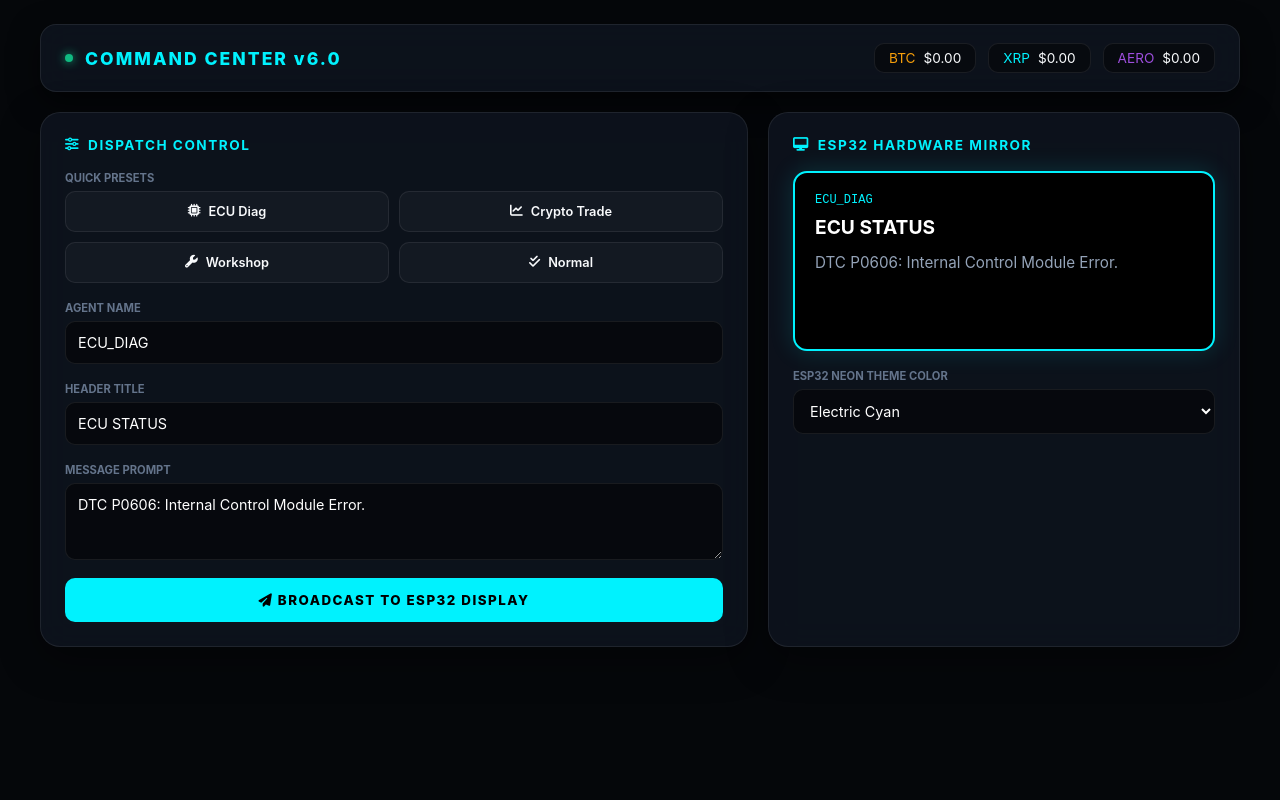
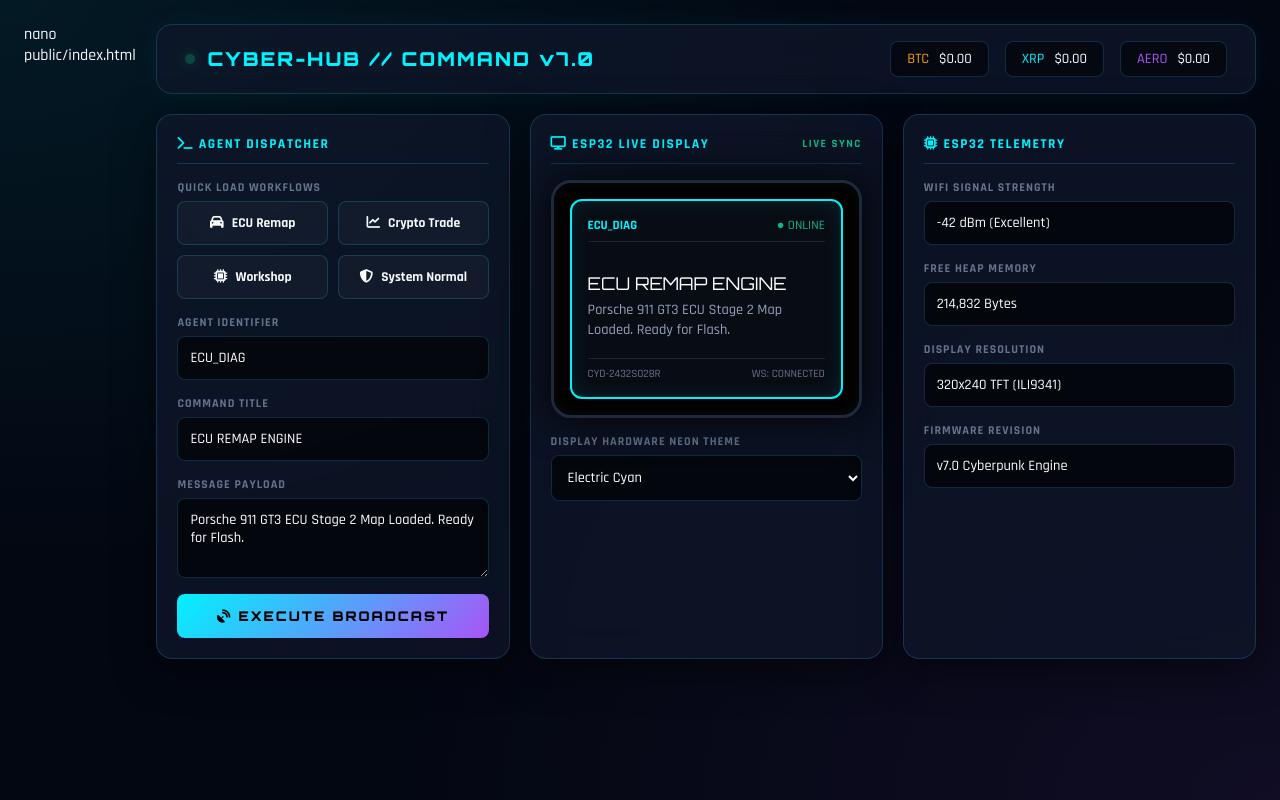
Before and after one commit to Kpavlo01/agent-server, a website: page public/index.html in a window 1280 px wide. Drawn offline with nearby package versions, Linux system fonts and the light colour scheme; no server answers.

Commit message:
Upgrade to v7.0 Cyberpunk Pro Interface

```diff
--- a/public/index.html
+++ b/public/index.html
@@ -1,18 +1,21 @@
+nano public/index.html
 <!DOCTYPE html>
 <html lang="el">
 <head>
   <meta charset="UTF-8" />
   <meta name="viewport" content="width=device-width, initial-scale=1.0" />
-  <title>Command Hub v6.0 Ultra</title>
+  <title>CYBER-HUB // Autonomous Command Center v7.0</title>
   <script src="/socket.io/socket.io.js"></script>
   <link rel="stylesheet" href="https://cdnjs.cloudflare.com/ajax/libs/font-awesome/6.4.0/css/all.min.css" />
   <style>
+    @import url('https://fonts.googleapis.com/css2?family=Orbitron:wght@400;700;900&family=Rajdhani:wght@500;600;700&display=swap');
+
     :root {
-      --bg: #05070a;
-      --card-bg: rgba(15, 20, 31, 0.85);
-      --card-border: rgba(255, 255, 255, 0.08);
+      --bg: #030712;
+      --card-bg: rgba(15, 23, 42, 0.75);
+      --card-border: rgba(56, 189, 248, 0.2);
       --cyan: #00f2fe;
-      --purple: #9d4edd;
+      --purple: #a855f7;
       --amber: #f59e0b;
       --green: #10b981;
       --red: #ef4444;
@@ -20,81 +23,86 @@
       --muted: #64748b;
     }
 
-    * { box-sizing: border-box; margin: 0; padding: 0; font-family: -apple-system, BlinkMacSystemFont, 'SF Pro Display', sans-serif; }
-    body { background: var(--bg); color: var(--text); min-height: 100vh; padding: 24px; display: flex; justify-content: center; }
+    * { box-sizing: border-box; margin: 0; padding: 0; font-family: 'Rajdhani', sans-serif; }
+    body {
+      background: var(--bg);
+      background-image:
+        radial-gradient(at 0% 0%, rgba(0, 242, 254, 0.08) 0px, transparent 50%),
+        radial-gradient(at 100% 100%, rgba(168, 85, 247, 0.08) 0px, transparent 50%);
+      color: var(--text); min-height: 100vh; padding: 24px; display: flex; justify-content: center;
+    }
 
-    .container { width: 100%; max-width: 1200px; display: flex; flex-direction: column; gap: 20px; }
+    .app { width: 100%; max-width: 1400px; display: flex; flex-direction: column; gap: 20px; }
 
-    /* HEADER */
+    /* HEADER / TICKER */
     header {
       background: var(--card-bg); border: 1px solid var(--card-border);
-      backdrop-filter: blur(16px); padding: 18px 24px; border-radius: 16px;
-      display: flex; justify-content: space-between; align-items: center;
-      box-shadow: 0 10px 30px rgba(0,0,0,0.5);
+      backdrop-filter: blur(20px); padding: 16px 28px; border-radius: 16px;
+      display: flex; justify-content: space-between; align-items: center; box-shadow: 0 0 30px rgba(0, 242, 254, 0.05);
     }
-    .brand { display: flex; align-items: center; gap: 12px; font-weight: 800; font-size: 1.1rem; letter-spacing: 2px; color: var(--cyan); }
-    .status-dot { width: 8px; height: 8px; background: var(--green); border-radius: 50%; box-shadow: 0 0 10px var(--green); }
+    .brand { font-family: 'Orbitron', sans-serif; font-size: 1.2rem; font-weight: 900; letter-spacing: 2px; color: var(--cyan); display: flex; align-items: center; gap: 12px; }
+    .status-dot { width: 10px; height: 10px; background: var(--green); border-radius: 50%; box-shadow: 0 0 12px var(--green); animation: pulse 2s infinite; }
 
-    /* TICKERS */
-    .tickers { display: flex; gap: 12px; }
-    .t-card {
-      background: rgba(0,0,0,0.4); border: 1px solid var(--card-border);
-      padding: 6px 14px; border-radius: 10px; font-family: monospace; font-size: 0.85rem;
-      display: flex; align-items: center; gap: 8px;
-    }
+    .tickers { display: flex; gap: 16px; }
+    .t-card { background: rgba(0,0,0,0.5); border: 1px solid var(--card-border); padding: 8px 16px; border-radius: 8px; font-family: monospace; font-size: 0.9rem; display: flex; align-items: center; gap: 10px; }
 
     /* GRID */
-    .grid { display: grid; grid-template-columns: 1.8fr 1.2fr; gap: 20px; }
-    @media (max-width: 900px) { .grid { grid-template-columns: 1fr; } }
+    .grid { display: grid; grid-template-columns: 1fr 1fr 1fr; gap: 20px; }
+    @media (max-width: 1100px) { .grid { grid-template-columns: 1fr; } }
 
     /* CARDS */
     .card {
       background: var(--card-bg); border: 1px solid var(--card-border);
-      backdrop-filter: blur(16px); border-radius: 20px; padding: 24px;
-      display: flex; flex-direction: column; gap: 18px; box-shadow: 0 12px 40px rgba(0,0,0,0.4);
+      backdrop-filter: blur(20px); border-radius: 16px; padding: 20px;
+      display: flex; flex-direction: column; gap: 16px; box-shadow: 0 10px 40px rgba(0,0,0,0.5);
     }
-    .card-title { font-size: 0.85rem; font-weight: 700; text-transform: uppercase; letter-spacing: 1.5px; color: var(--cyan); display: flex; align-items: center; gap: 8px; }
+    .card-title { font-family: 'Orbitron', sans-serif; font-size: 0.85rem; font-weight: 700; text-transform: uppercase; letter-spacing: 1.5px; color: var(--cyan); display: flex; justify-content: space-between; align-items: center; border-bottom: 1px solid var(--card-border); padding-bottom: 10px; }
 
-    /* PRESETS */
+    /* PRESETS & CONTROLS */
     .presets { display: grid; grid-template-columns: repeat(2, 1fr); gap: 10px; }
     .p-btn {
       background: rgba(255,255,255,0.03); border: 1px solid var(--card-border);
-      color: var(--text); padding: 12px; border-radius: 10px; font-size: 0.8rem; font-weight: 600;
-      cursor: pointer; transition: 0.2s; display: flex; align-items: center; justify-content: center; gap: 8px;
+      color: var(--text); padding: 12px; border-radius: 8px; font-weight: 700; font-size: 0.85rem;
+      cursor: pointer; transition: all 0.2s; display: flex; align-items: center; gap: 8px; justify-content: center;
     }
-    .p-btn:hover { background: var(--cyan); color: #000; font-weight: 700; }
+    .p-btn:hover { background: var(--cyan); color: #000; box-shadow: 0 0 15px var(--cyan); }
 
-    /* INPUTS */
     .field { display: flex; flex-direction: column; gap: 6px; }
-    label { font-size: 0.7rem; text-transform: uppercase; color: var(--muted); font-weight: 700; }
+    label { font-size: 0.75rem; text-transform: uppercase; color: var(--muted); font-weight: 700; letter-spacing: 1px; }
     input, textarea, select {
-      background: rgba(0,0,0,0.5); border: 1px solid var(--card-border);
-      border-radius: 10px; padding: 12px; color: #fff; font-size: 0.9rem; outline: none; transition: 0.2s;
+      background: rgba(0,0,0,0.6); border: 1px solid var(--card-border);
+      border-radius: 8px; padding: 12px; color: #fff; font-size: 0.9rem; outline: none; transition: 0.2s;
     }
-    input:focus, textarea:focus { border-color: var(--cyan); box-shadow: 0 0 12px rgba(0, 242, 254, 0.2); }
+    input:focus, textarea:focus { border-color: var(--cyan); box-shadow: 0 0 12px rgba(0,242,254,0.3); }
 
     .btn-send {
-      background: var(--cyan); color: #000; font-weight: 800; border: none;
-      padding: 14px; border-radius: 10px; cursor: pointer; text-transform: uppercase; letter-spacing: 1.5px;
-      transition: all 0.2s;
+      background: linear-gradient(135deg, var(--cyan), var(--purple)); color: #000; font-family: 'Orbitron', sans-serif; font-weight: 900; border: none;
+      padding: 14px; border-radius: 8px; cursor: pointer; text-transform: uppercase; letter-spacing: 2px; transition: 0.2s;
     }
-    .btn-send:hover { box-shadow: 0 0 20px var(--cyan); opacity: 0.9; }
+    .btn-send:hover { transform: translateY(-2px); box-shadow: 0 0 25px rgba(0,242,254,0.5); }
 
-    /* DISPLAY MIRROR */
-    .esp-preview {
-      background: #000; border: 2px solid var(--cyan); border-radius: 14px;
-      padding: 20px; min-height: 180px; position: relative; box-shadow: 0 0 25px rgba(0, 242, 254, 0.15);
+    /* ESP32 VIRTUAL HARDWARE MIRROR */
+    .hardware-frame {
+      background: #000; border: 3px solid #1e293b; border-radius: 20px; padding: 16px;
+      box-shadow: 0 0 40px rgba(0,0,0,0.9), inset 0 0 15px rgba(255,255,255,0.05); position: relative;
     }
-    .prev-head { font-size: 0.75rem; font-family: monospace; color: var(--cyan); margin-bottom: 8px; }
-    .prev-title { font-size: 1.2rem; font-weight: 700; margin-bottom: 12px; color: #fff; }
-    .prev-body { font-size: 0.95rem; color: #94a3b8; line-height: 1.6; white-space: pre-wrap; }
+    .screen-bezel {
+      background: #080c14; border: 2px solid var(--cyan); border-radius: 12px; padding: 16px; min-height: 200px;
+      display: flex; flex-direction: column; justify-content: space-between; box-shadow: inset 0 0 20px rgba(0,242,254,0.1);
+    }
+    .screen-header { display: flex; justify-content: space-between; border-bottom: 1px solid rgba(255,255,255,0.1); padding-bottom: 8px; font-family: monospace; font-size: 0.8rem; }
+    .screen-title { font-family: 'Orbitron', sans-serif; font-size: 1.1rem; color: #fff; margin: 12px 0 6px 0; }
+    .screen-msg { font-size: 0.9rem; color: #94a3b8; line-height: 1.4; white-space: pre-wrap; }
+    .screen-footer { display: flex; justify-content: space-between; font-size: 0.7rem; color: var(--muted); border-top: 1px solid rgba(255,255,255,0.1); padding-top: 8px; }
+
+    @keyframes pulse { 0% { opacity: 1; } 50% { opacity: 0.3; } 100% { opacity: 1; } }
   </style>
 </head>
 <body>
 
-  <div class="container">
+  <div class="app">
     <header>
-      <div class="brand"><div class="status-dot"></div>COMMAND CENTER v6.0</div>
+      <div class="brand"><div class="status-dot"></div>CYBER-HUB // COMMAND v7.0</div>
       <div class="tickers">
         <div class="t-card"><span style="color:var(--amber)">BTC</span><span id="btc-val">$0.00</span></div>
         <div class="t-card"><span style="color:var(--cyan)">XRP</span><span id="xrp-val">$0.00</span></div>
@@ -103,38 +111,49 @@
     </header>
 
     <div class="grid">
-      <!-- CONTROL PANEL -->
+      <!-- COLUMN 1: PRESETS & AGENT DISPATCH -->
       <div class="card">
-        <div class="card-title"><i class="fa-solid fa-sliders"></i> Dispatch Control</div>
+        <div class="card-title"><span><i class="fa-solid fa-terminal"></i> Agent Dispatcher</span></div>
 
         <div class="field">
-          <label>Quick Presets</label>
+          <label>Quick Load Workflows</label>
           <div class="presets">
-            <button class="p-btn" onclick="setPreset('ECU_DIAG', 'ECU STATUS', 'DTC P0606: Internal Control Module Error.')"><i class="fa-solid fa-microchip"></i> ECU Diag</button>
-            <button class="p-btn" onclick="setPreset('TRADE_BOT', 'TAKE PROFIT', 'BTC Target Reached @ $88,500. Executed.')"><i class="fa-solid fa-chart-line"></i> Crypto Trade</button>
-            <button class="p-btn" onclick="setPreset('WORKSHOP', 'SERVICE DUE', 'Porsche 911 ECU Remap scheduled @ 16:30.')"><i class="fa-solid fa-wrench"></i> Workshop</button>
-            <button class="p-btn" onclick="setPreset('SYSTEM', 'ALL SYSTEMS OK', 'All agents running smoothly.')"><i class="fa-solid fa-check-double"></i> Normal</button>
+            <button class="p-btn" onclick="setPreset('ECU_DIAG', 'ECU REMAP ENGINE', 'Porsche 911 GT3 ECU Stage 2 Map Loaded. Ready for Flash.')"><i class="fa-solid fa-car"></i> ECU Remap</button>
+            <button class="p-btn" onclick="setPreset('BYBIT_BOT', 'TAKE PROFIT SPOT', 'BTC Target $88,500 hit. Order filled successfully.')"><i class="fa-solid fa-chart-line"></i> Crypto Trade</button>
+            <button class="p-btn" onclick="setPreset('WORKSHOP', 'CIRCUIT REPAIR', 'PCB Micro-soldering Station 1 active. Test PASSED.')"><i class="fa-solid fa-microchip"></i> Workshop</button>
+            <button class="p-btn" onclick="setPreset('SYSTEM', 'SYSTEM OK', 'All background threads operating normally.')"><i class="fa-solid fa-shield-halved"></i> System Normal</button>
           </div>
         </div>
 
-        <div class="field"><label>Agent Name</label><input type="text" id="inp-agent" value="ECU_DIAG" /></div>
-        <div class="field"><label>Header Title</label><input type="text" id="inp-title" value="ECU STATUS" /></div>
-        <div class="field"><label>Message Prompt</label><textarea id="inp-msg" rows="3">DTC P0606: Internal Control Module Error.</textarea></div>
-        <button class="btn-send" onclick="sendBroadcast()"><i class="fa-solid fa-paper-plane"></i> Broadcast to ESP32 Display</button>
+        <div class="field"><label>Agent Identifier</label><input type="text" id="inp-agent" value="ECU_DIAG" /></div>
+        <div class="field"><label>Command Title</label><input type="text" id="inp-title" value="ECU REMAP ENGINE" /></div>
+        <div class="field"><label>Message Payload</label><textarea id="inp-msg" rows="3">Porsche 911 GT3 ECU Stage 2 Map Loaded. Ready for Flash.</textarea></div>
+        <button class="btn-send" onclick="sendBroadcast()"><i class="fa-solid fa-satellite-dish"></i> Execute Broadcast</button>
       </div>
 
-      <!-- ESP MIRROR & CONFIG -->
+      <!-- COLUMN 2: HARDWARE MIRROR -->
       <div class="card">
-        <div class="card-title"><i class="fa-solid fa-desktop"></i> ESP32 Hardware Mirror</div>
+        <div class="card-title"><span><i class="fa-solid fa-display"></i> ESP32 Live Display</span><span style="font-size:0.7rem; color:var(--green)">LIVE SYNC</span></div>
 
-        <div class="esp-preview">
-          <div class="prev-head" id="mir-agent">ECU_DIAG</div>
-          <div class="prev-title" id="mir-title">ECU STATUS</div>
-          <div class="prev-body" id="mir-msg">DTC P0606: Internal Control Module Error.</div>
+        <div class="hardware-frame">
+          <div class="screen-bezel" id="screen-box">
+            <div class="screen-header">
+              <span id="mir-agent" style="color:var(--cyan); font-weight:bold;">ECU_DIAG</span>
+              <span style="color:var(--green);">● ONLINE</span>
+            </div>
+            <div>
+              <div class="screen-title" id="mir-title">ECU REMAP ENGINE</div>
+              <div class="screen-msg" id="mir-msg">Porsche 911 GT3 ECU Stage 2 Map Loaded. Ready for Flash.</div>
+            </div>
+            <div class="screen-footer">
+              <span>CYD-2432S028R</span>
+              <span>WS: CONNECTED</span>
+            </div>
+          </div>
         </div>
 
         <div class="field">
-          <label>ESP32 Neon Theme Color</label>
+          <label>Display Hardware Neon Theme</label>
           <select id="theme-select" onchange="sendBroadcast()">
             <option value="0x07FF">Electric Cyan</option>
             <option value="0xF800">Crimson Red</option>
@@ -143,6 +162,15 @@
             <option value="0xA25F">Cyber Purple</option>
           </select>
         </div>
+      </div>
+
+      <!-- COLUMN 3: HARDWARE METRICS -->
+      <div class="card">
+        <div class="card-title"><span><i class="fa-solid fa-microchip"></i> ESP32 Telemetry</span></div>
+        <div class="field"><label>WiFi Signal Strength</label><input type="text" value="-42 dBm (Excellent)" readonly /></div>
+        <div class="field"><label>Free Heap Memory</label><input type="text" value="214,832 Bytes" readonly /></div>
+        <div class="field"><label>Display Resolution</label><input type="text" value="320x240 TFT (ILI9341)" readonly /></div>
+        <div class="field"><label>Firmware Revision</label><input type="text" value="v7.0 Cyberpunk Engine" readonly /></div>
       </div>
     </div>
   </div>
```
